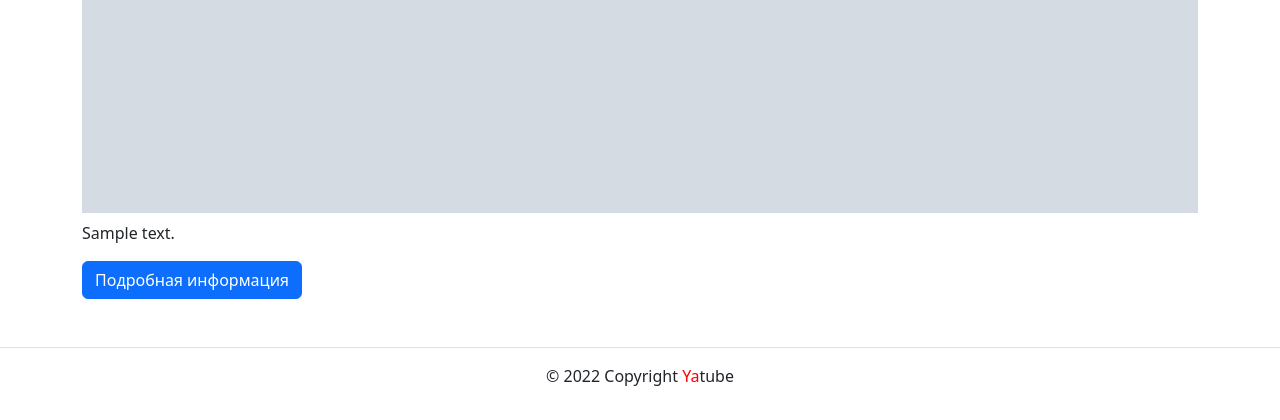
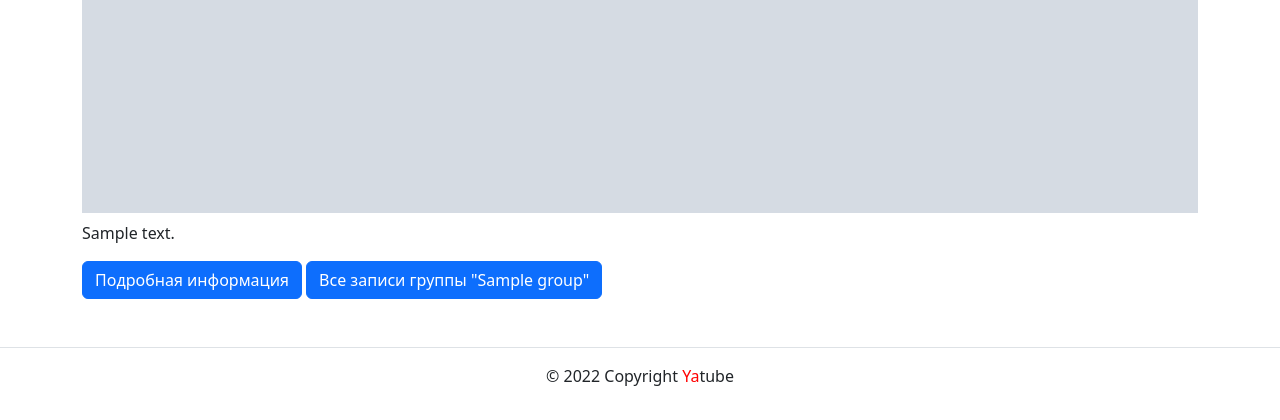
Before and after one commit to TheFluxx/hw05_final, a Django app: page / in a window 1280 px wide. Shown: the part 856-1276 px from the top of the page. Run offline with Django 3.2, Linux system fonts and the light colour scheme; tables that the repository leaves empty hold one stand-in row (values such as "Sample post"); grey boxes marked "Sample" are stand-in pictures; some libraries are stand-ins or nearby versions.

Commit message:
final fix

```diff
--- a/yatube/templates/posts/follow.html
+++ b/yatube/templates/posts/follow.html
@@ -6,10 +6,10 @@
   {% cache 20 index_page %}
     <h1>Авторы</h1>
     {% for post in page_obj %}
-      {% include 'includes/article.html' %}
+      {% include 'includes/article.html' with is_not_group=True%}
       {% if not forloop.last %}<hr>{% endif %}
     {% endfor %}
   </div>
   {% endcache %}
-  {% include 'posts/includes/paginator.html' with is_not_group=True %}
+  {% include 'posts/includes/paginator.html' %}
 {% endblock %}
--- a/yatube/templates/posts/index.html
+++ b/yatube/templates/posts/index.html
@@ -6,10 +6,10 @@
   {% cache 20 index_page %}
     <h1>Последние обновления на сайте</h1>
   {% for post in page_obj %}
-    {% include 'includes/article.html' %}
+    {% include 'includes/article.html' with is_not_group=True %}
   {% if not forloop.last %}<hr>{% endif %}
   {% endfor %}
   </div>
   {% endcache %}
-  {% include 'posts/includes/paginator.html' with is_not_group=True %}
+  {% include 'posts/includes/paginator.html' %}
 {% endblock %}
--- a/yatube/templates/posts/profile.html
+++ b/yatube/templates/posts/profile.html
@@ -22,9 +22,9 @@
     {% endif %}
   {% endif %}
   {% for post in page_obj %}
-    {% include 'includes/article.html' %}
+    {% include 'includes/article.html' with is_not_group=True%}
   {% if not forloop.last %}<hr>{% endif %}
   {% endfor %}
 </div>
-{% include 'posts/includes/paginator.html' with is_not_group=True %}
+{% include 'posts/includes/paginator.html' %}
 {% endblock %}
```
